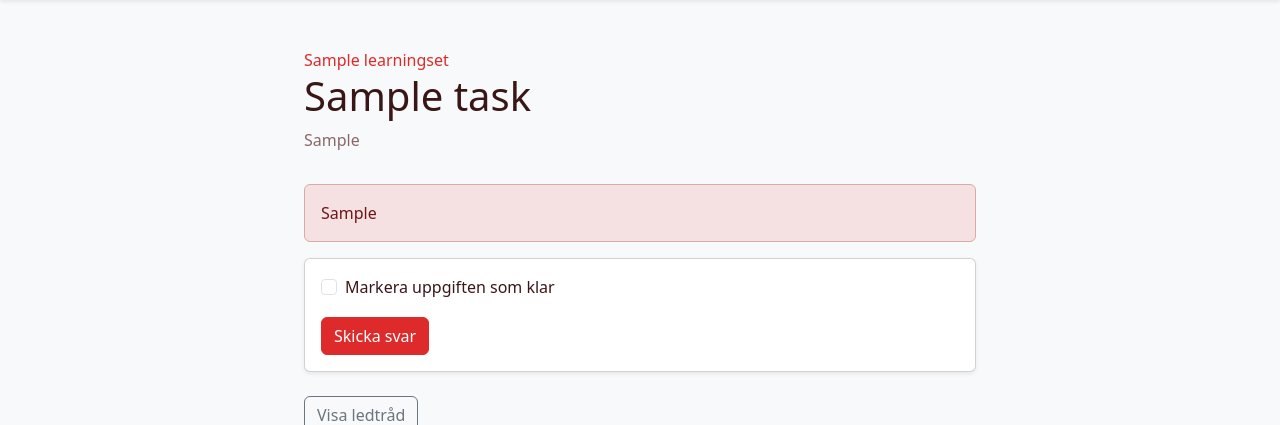
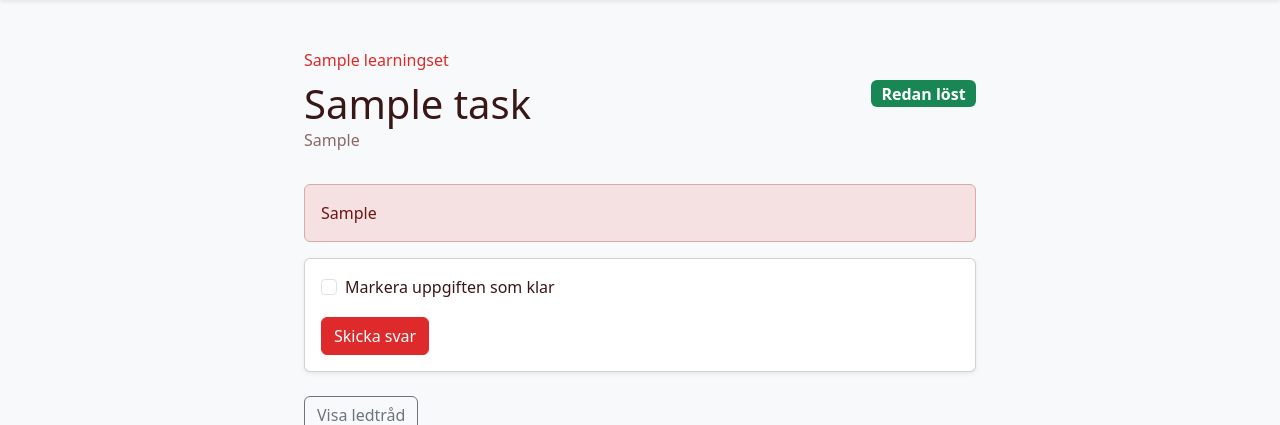
Before and after one commit to ToglivvilgoT/diskmatte-the-game, a Django app: a page that uses diskmatte-the-game/apps/tasks/templates/tasks/task_detail.html in a window 1280 px wide. Shown: the part 56-481 px from the top of the page. Run offline with Django 5.2, Linux system fonts and the light colour scheme; a user stored in the database is signed in; tables that the repository leaves empty hold one stand-in row (values such as "Sample post").

Commit message:
feat: add 'task done' and 'task not done' markers to task detail page

```diff
--- a/diskmatte-the-game/apps/tasks/templates/tasks/task_detail.html
+++ b/diskmatte-the-game/apps/tasks/templates/tasks/task_detail.html
@@ -6,7 +6,12 @@
 <div class="content-narrow">
     <div class="page-header">
         <a class="text-decoration-none" href="{% url 'courses:learning-set-detail' course.slug learning_set.slug %}">{{ learning_set.name }}</a>
-        <h1>{{ task.title }}</h1>
+        <div class="d-flex flex-column flex-md-row align-items-md-center justify-content-between gap-2 mt-2">
+            <h1 class="mb-0">{{ task.title }}</h1>
+            <span class="badge {% if is_completed %}bg-success{% else %}bg-secondary{% endif %} fs-6 align-self-start">
+                {% if is_completed %}Redan löst{% else %}Ej löst ännu{% endif %}
+            </span>
+        </div>
         {% if task.instructions %}
             <p> {{ task.instructions }}</p>
         {% endif %}
--- a/diskmatte-the-game/apps/tasks/views.py
+++ b/diskmatte-the-game/apps/tasks/views.py
@@ -2,6 +2,7 @@ from django.shortcuts import get_object_or_404, render
 from django.contrib.auth.decorators import login_required
 
 from apps.courses.models import Course, LearningSet, Topic
+from apps.progress.models import TaskCompletion
 from apps.progress.services import complete_task
 
 from .models import Task
@@ -21,6 +22,10 @@ def task_detail(request, course_slug, learning_set_slug, topic_slug, slug):
     is_correct = None
     next_task = None
     reward_result = None
+    is_completed = False
+    if request.user.is_authenticated:
+        is_completed = TaskCompletion.objects.filter(user=request.user, task=task).exists()
+
     if request.method == "POST":
         if task.answer_type == Task.AnswerType.CHECKBOX:
             is_correct = request.POST.get("answer") == "on"
@@ -33,6 +38,7 @@ def task_detail(request, course_slug, learning_set_slug, topic_slug, slug):
 
         if is_correct:
             reward_result = complete_task(request.user, task)
+            is_completed = True
             task_list = list(
                 Task.objects.filter(learning_set=learning_set, is_published=True)
                 .select_related("topic")
@@ -52,6 +58,7 @@ def task_detail(request, course_slug, learning_set_slug, topic_slug, slug):
             "topic": topic,
             "task": task,
             "is_correct": is_correct,
+            "is_completed": is_completed,
             "next_task": next_task,
             "reward_result": reward_result,
         },
```
Also changed, not shown: diskmatte-the-game/apps/tasks/tests.py (+10 -0 lines).
